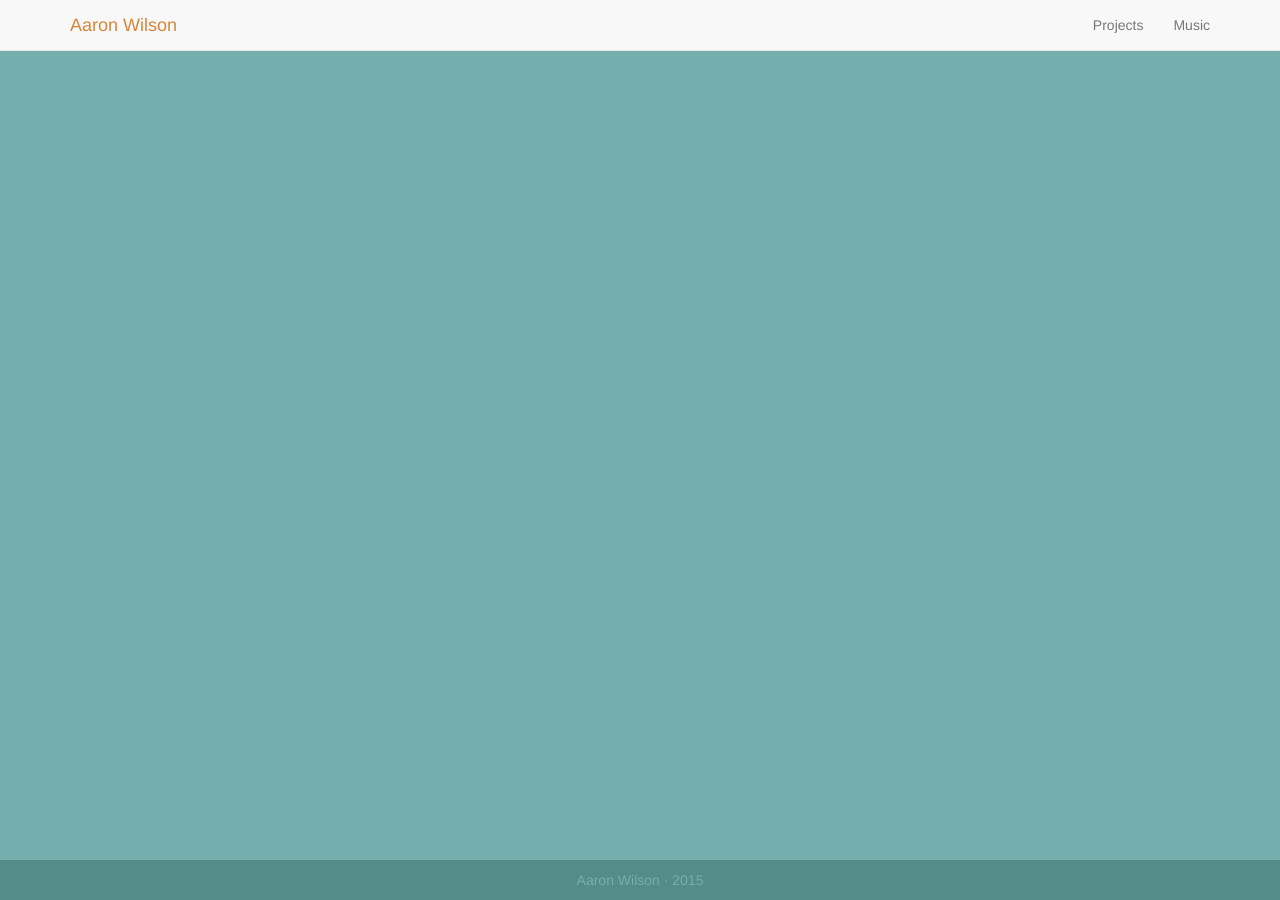
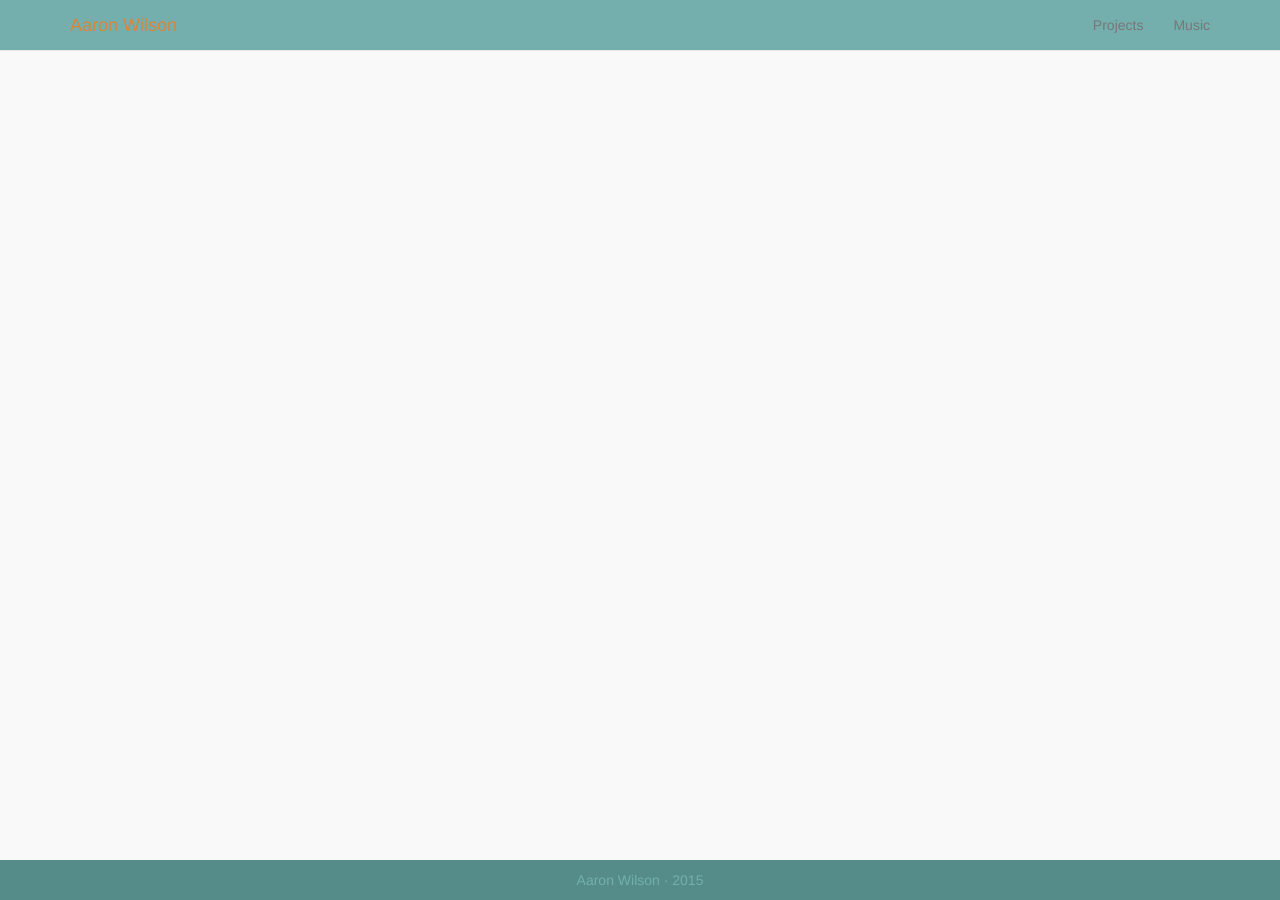
Before and after one commit to aarontwf/limebyte.github.io, a Jekyll site: the page built from index.html, in a window 1280 px wide. Built offline with Jekyll 4.4.1, drawn with Linux system fonts in a browser that asks for light colours; nearby versions of some CDN libraries; the list of posts is cut into pages by our own code.

Commit message:
Update theme.css

```diff
--- a/assets/css/theme.css
+++ b/assets/css/theme.css
@@ -1,6 +1,10 @@
 body {
-    background: #74AFAD;
+    background: #f9f9f9;
     margin-top: 70px;
+}
+
+.navbar-default {
+    background-color: #74AFAD;
 }
 
 .navbar-default .navbar-brand, .navbar-default .navbar-brand:hover {
```
